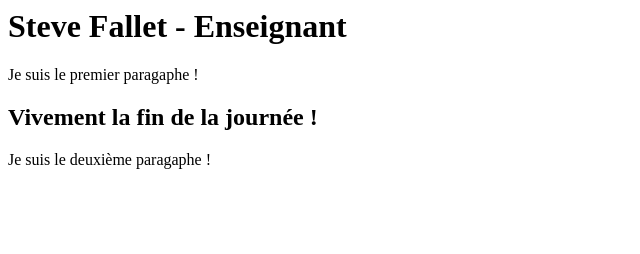
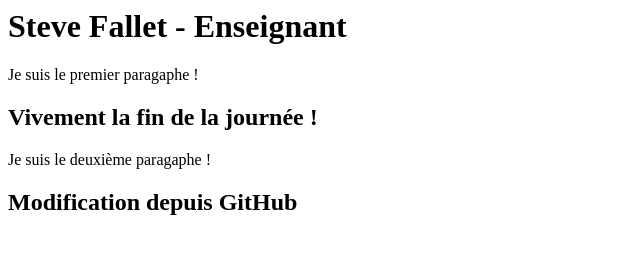
Before and after one commit to fallinov/premier-depot, a plain HTML site: page index.html in a window 1280 px wide. Shown: the whole page, without its empty margins (0-640 px from the left). Drawn offline with Linux system fonts and the light colour scheme.

Commit message:
ajout h2

```diff
--- a/index.html
+++ b/index.html
@@ -2,3 +2,4 @@
 <p>Je suis le premier paragaphe !</p>
 <h2>Vivement la fin de la journée !</h2>
 <p>Je suis le deuxième paragaphe !</p>
+<h2>Modification depuis GitHub</h2>
```
